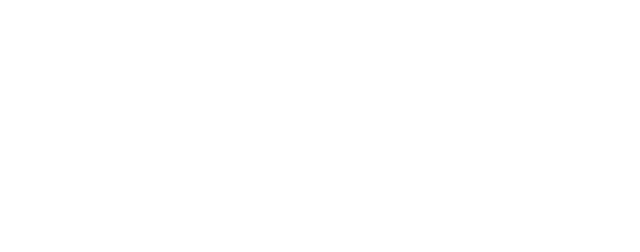
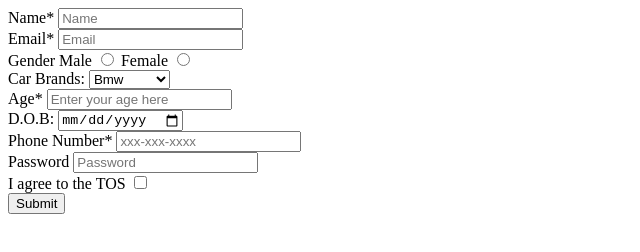
Before and after one commit to acciojob/signup-form-car-ajaythoram, a website: page main.html in a window 1280 px wide. Shown: the whole page, without its empty margins (0-640 px from the left). Drawn offline with Linux system fonts and the light colour scheme.

Commit message:
created a submission

```diff
--- a/main.html
+++ b/main.html
@@ -8,6 +8,56 @@
 
 <body>
 	<!-- the entire body must be written by student -->
+	<form method="post">
+    <div>
+    <label for="name">Name*</label>
+
+    <input id="#name" type="text" placeholder="Name" required>
+</div>
+<div>
+   <label for = "email">Email*</label>
+   <input id="email" type="email" placeholder="Email" required>
+</div>
+<div>
+   <label for = "gender">Gender</label>
+   <label for="male">Male </label>
+   <input type="radio" id="#gender_m" name="gender" value="m" required>
+			<label for="female">Female </label>
+   <input type="radio" id="#gender_f" name="gender" value="f" required
+    </div>
+    <div>
+      <label for="cars">Car Brands: </label>
+    <select id="cars">
+
+        <option value="Bmw">Bmw</option>
+        <option value="Audi">Audi</option>
+        <option value="Mercedez">Mercedez</option>
+    </select>
+   </div>
+   <div>
+      <label for = "age">Age*</label>
+      <input type="number" id="age" required placeholder="Enter your age here">
+   </div>
+   <div>
+      <label for = "dob">D.O.B:</label>
+      <input type="date" id="dob" required>
+   </div>
+   <div>
+      <label for = "phone number">Phone Number*</label>
+      <input type="number" required id="tel" placeholder="xxx-xxx-xxxx">
+   </div>
+   <div>
+      <label for="password">Password</label>
+      <input type="password" id="password" placeholder= "Password" required>
+   </div>
+ <div>
+   <label for="Checkbox">I agree to the TOS</label>
+   <input type="checkbox" required id="tos">
+ </div>
+   <button type="submit">Submit</button>
+
+ </form>
+
     <script type="text/javascript" src="./script.js">
 </script>
 
```
